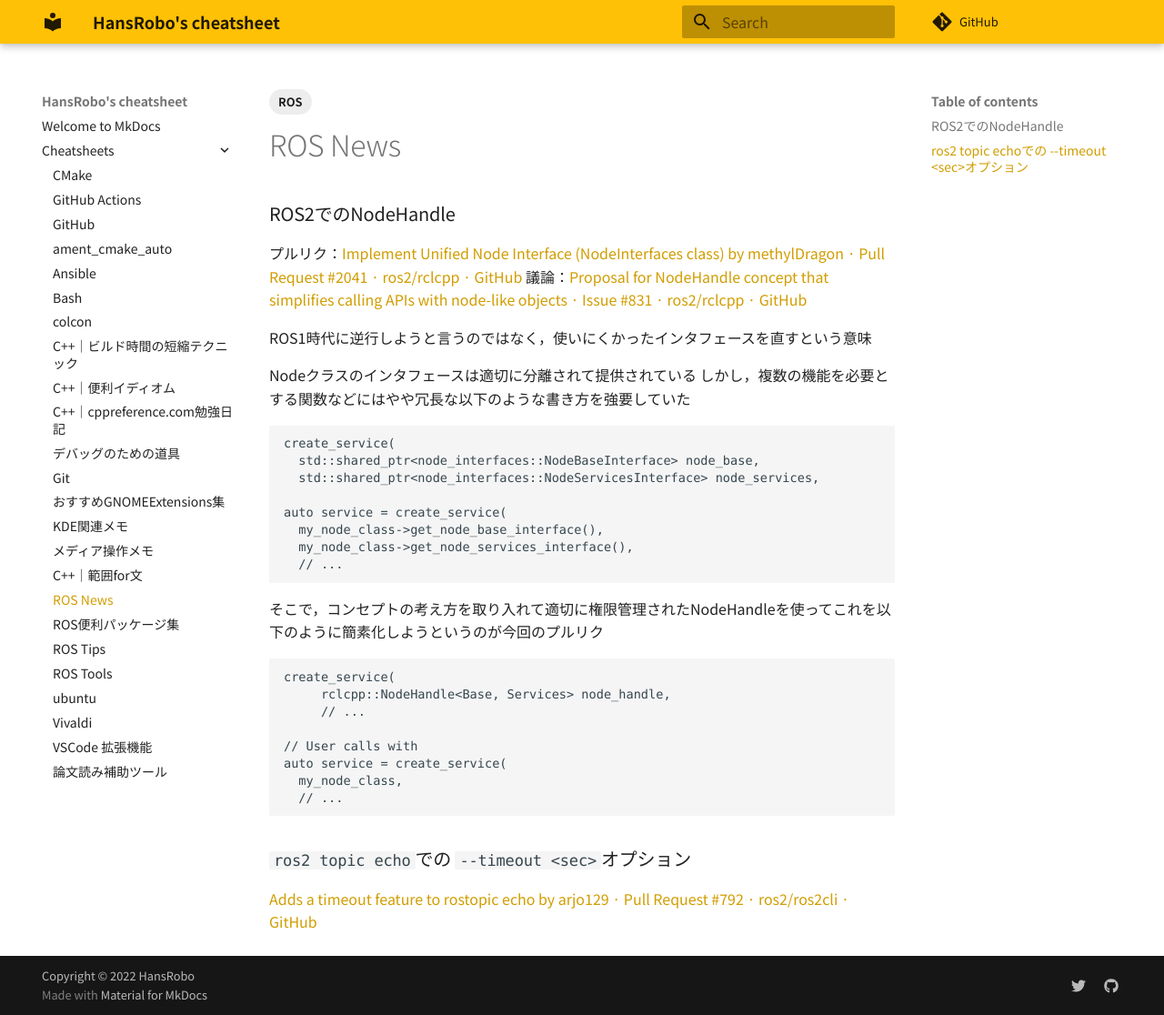
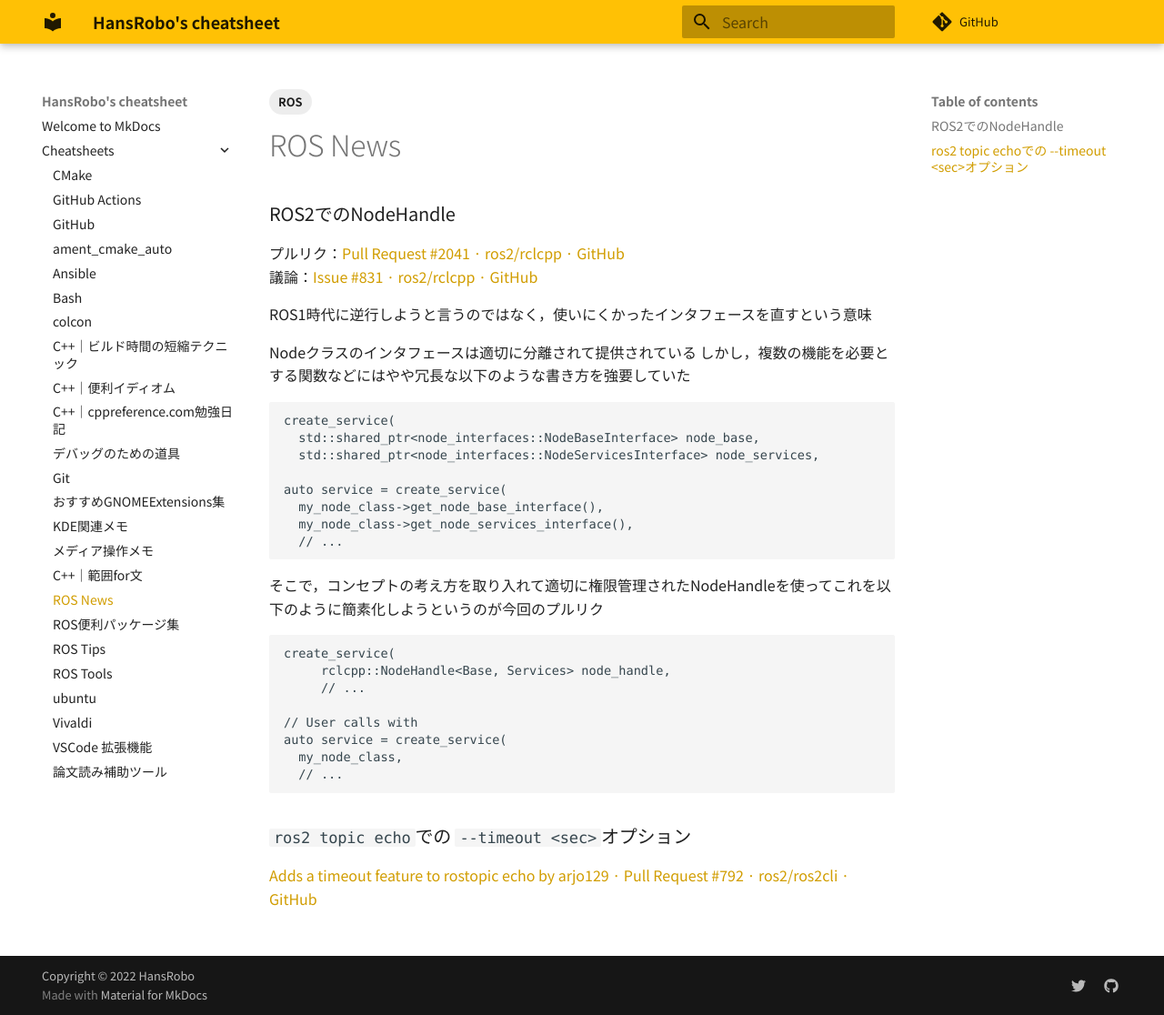
Before and after one commit to HansRobo/mycheatsheet_mkdocs, an MkDocs documentation site: the page built from docs/cheatsheets/ros_news.md, in a window 1280 px wide and 1116 px high. Shown: the whole window at 91% size. Built offline with MkDocs 1.6.1 and Material for MkDocs 9.7.7, drawn with Linux system fonts in a browser that asks for light colours; some web fonts are replaced; comment, search, counter and statistics services are not loaded.

Commit message:
🔄 synced local 'docs/cheatsheets' with remote 'cheatsheets'

```diff
--- a/docs/cheatsheets/ros_news.md
+++ b/docs/cheatsheets/ros_news.md
@@ -11,8 +11,8 @@
 
 ### ROS2でのNodeHandle
 
-プルリク：[Implement Unified Node Interface (NodeInterfaces class) by methylDragon · Pull Request #2041 · ros2/rclcpp · GitHub](https://github.com/ros2/rclcpp/pull/2041)
-議論：[Proposal for NodeHandle concept that simplifies calling APIs with node-like objects · Issue #831 · ros2/rclcpp · GitHub](https://github.com/ros2/rclcpp/issues/831#issue-486100658)
+プルリク：[Pull Request #2041 · ros2/rclcpp · GitHub](https://github.com/ros2/rclcpp/pull/2041)
+議論：[Issue #831 · ros2/rclcpp · GitHub](https://github.com/ros2/rclcpp/issues/831#issue-486100658)
 
 ROS1時代に逆行しようと言うのではなく，使いにくかったインタフェースを直すという意味
 
```
